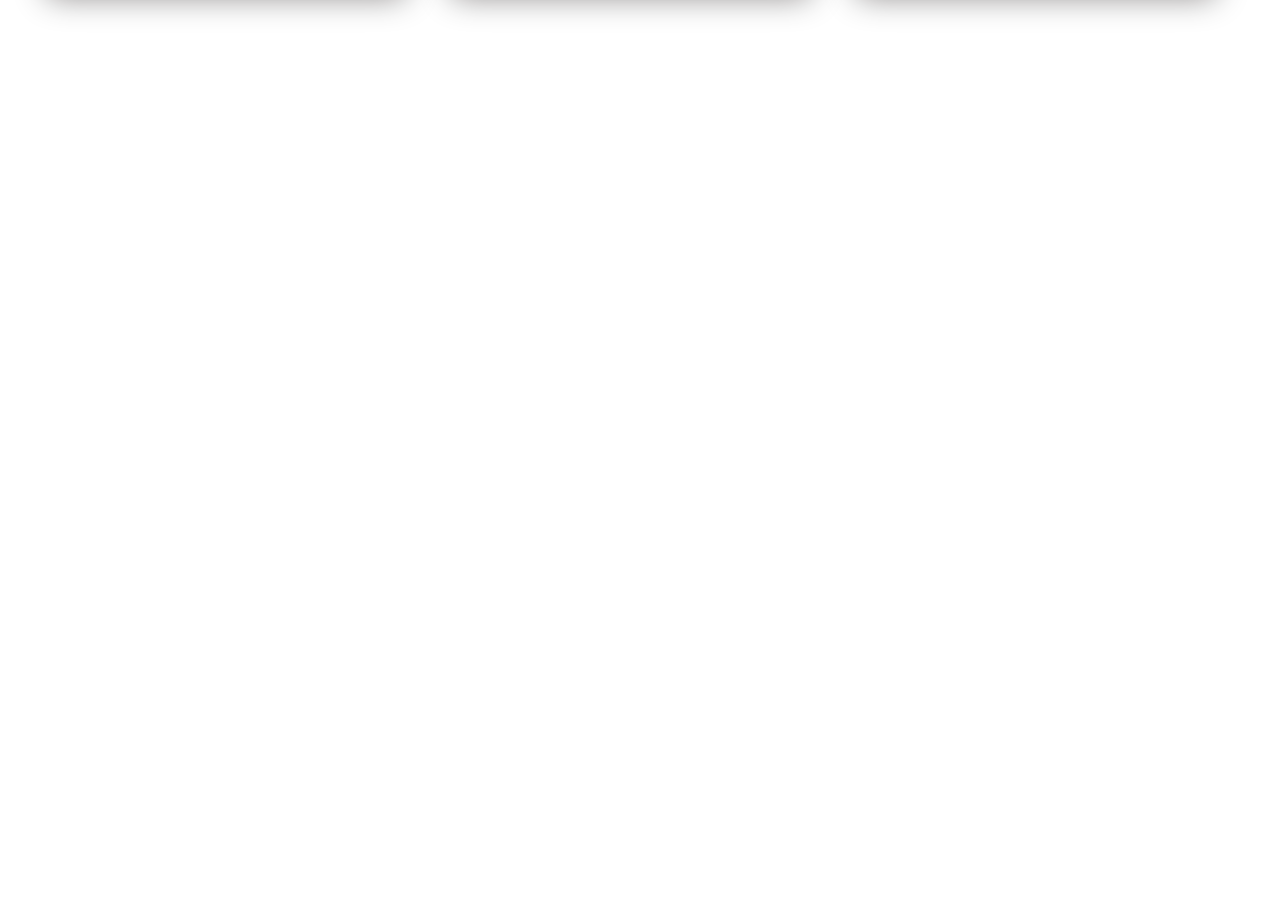
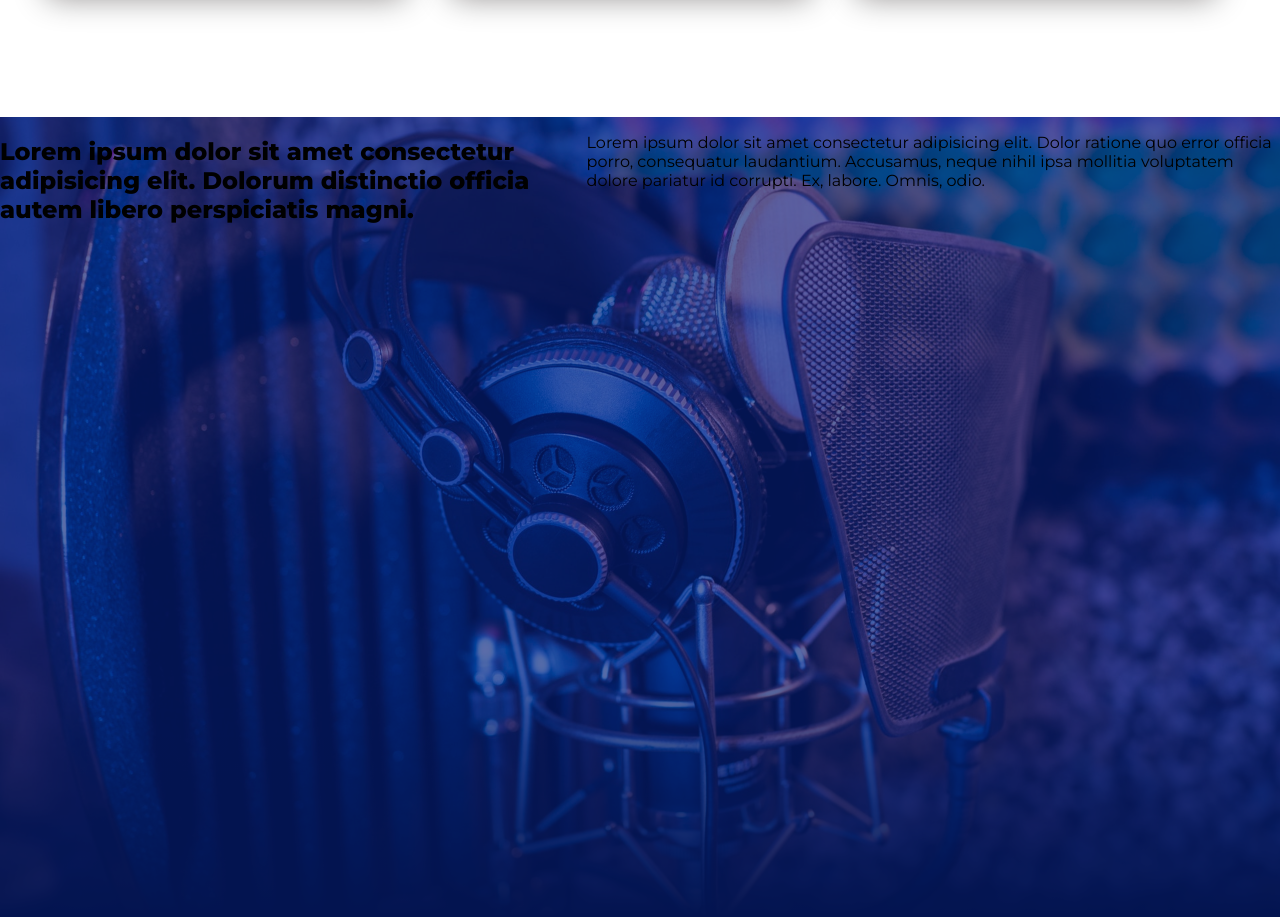
Before and after one commit to CristianCucunuba/Instalaciones-Profesionales-Web, a plain HTML site: page index.html in a window 1280 px wide. Shown: the part 1380-2297 px from the top of the page. Before the commit the page ends 1670 px from the top, so only its background shows below. Drawn offline with Linux system fonts and the light colour scheme.

Commit message:
first version of about section

```diff
--- a/css/styles.css
+++ b/css/styles.css
@@ -131,8 +131,8 @@ body {
     animation: scroll 2s ease infinite;
 }
 .services {
-    height: 100vh;
     padding-top: 70px;
+    padding-bottom: 70px;
 }
 .services-description {
     text-align: center;
@@ -216,12 +216,28 @@ body {
     color: white;
 }
 .overlay {
-    /* display: flex;
-    justify-content: center;
-    align-items: center; */
     width: 100%;
     height: 100%;
     border-radius: 10px;
+    background: rgba(6, 32, 124, 0.65);
+}
+.about {
+    height: 100vh;
+}
+.about .bg-image {
+    height: 100%;
+    width: 100%;
+    background-image: url('../images/about-image.jpeg');
+    /* background-size: cover; */
+    /* background: red; */
+
+}
+.about-overlay {
+    display: flex;
+    flex-direction: row;
+
+    height: 100%;
+    width: 100%;
     background: rgba(6, 32, 124, 0.65);
 }
 @media (min-width : 768px) {
--- a/index.html
+++ b/index.html
@@ -44,7 +44,7 @@
     <section id="services" class="services">
         <div class="container">
             <div class="services-description">
-                <h2>Nuestros Servicios</h2>
+                <h1>Nuestros Servicios</h1>
                 <p>Lorem ipsum dolor sit amet consectetur, adipisicing elit. Temporibus, ipsam? Porro autem vitae perferendis reiciendis, omnis delectus. Fugiat, odit quis, numquam nemo, suscipit natus deleniti cum voluptatum enim ab tenetur.</p>
             </div>
             <div class="cards-container">
@@ -79,7 +79,7 @@
                     </div>
                     <div class="back-card">
                         <div class="content-card">
-                                <h3>Instalaciones</h3>
+                            <h3>Video</h3>
                             <p>Lorem ipsum dolor sit amet consectetur, adipisicing elit. Corporis repellendus vitae dolorum. Rerum natus iure repudiandae rem soluta quos cumque! Ad eum soluta minima quis? Alias quisquam eveniet culpa quam.</p>
                         </div>
                     </div>
@@ -105,6 +105,15 @@
             </div>
         </div>
     </section>
-
+    <section class="about">
+        <div class="bg-image">
+            <div class="bottom-bg">
+                <div class="about-overlay">
+                    <h1>Lorem ipsum dolor sit amet consectetur adipisicing elit. Dolorum distinctio officia autem libero perspiciatis magni.</h1>
+                    <p>Lorem ipsum dolor sit amet consectetur adipisicing elit. Dolor ratione quo error officia porro, consequatur laudantium. Accusamus, neque nihil ipsa mollitia voluptatem dolore pariatur id corrupti. Ex, labore. Omnis, odio.</p>
+                </div>
+            </div>
+        </div>
+    </section>
 </body>
 </html>
```
Also changed, not shown: images/about-image.jpeg (added), images/pito.jpeg (deleted). Lines whose indentation alone changed are shown as unchanged.
